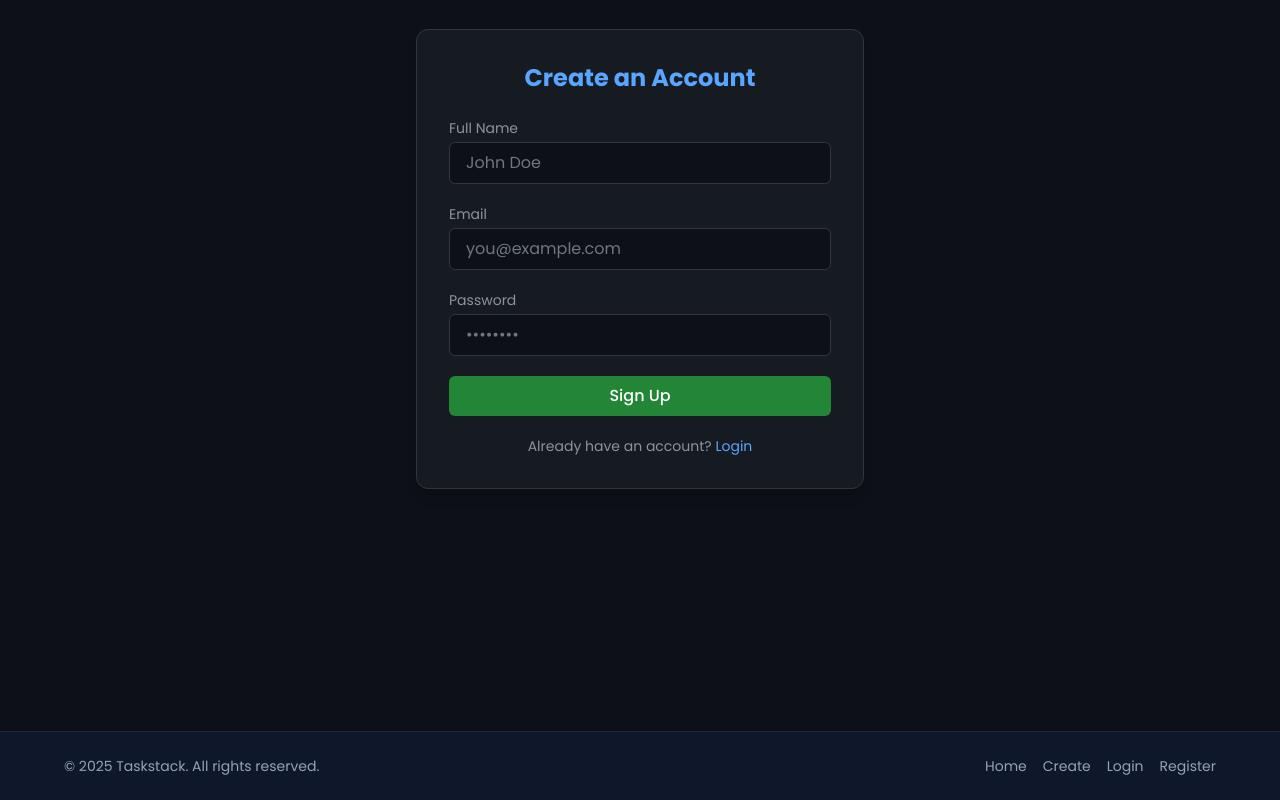
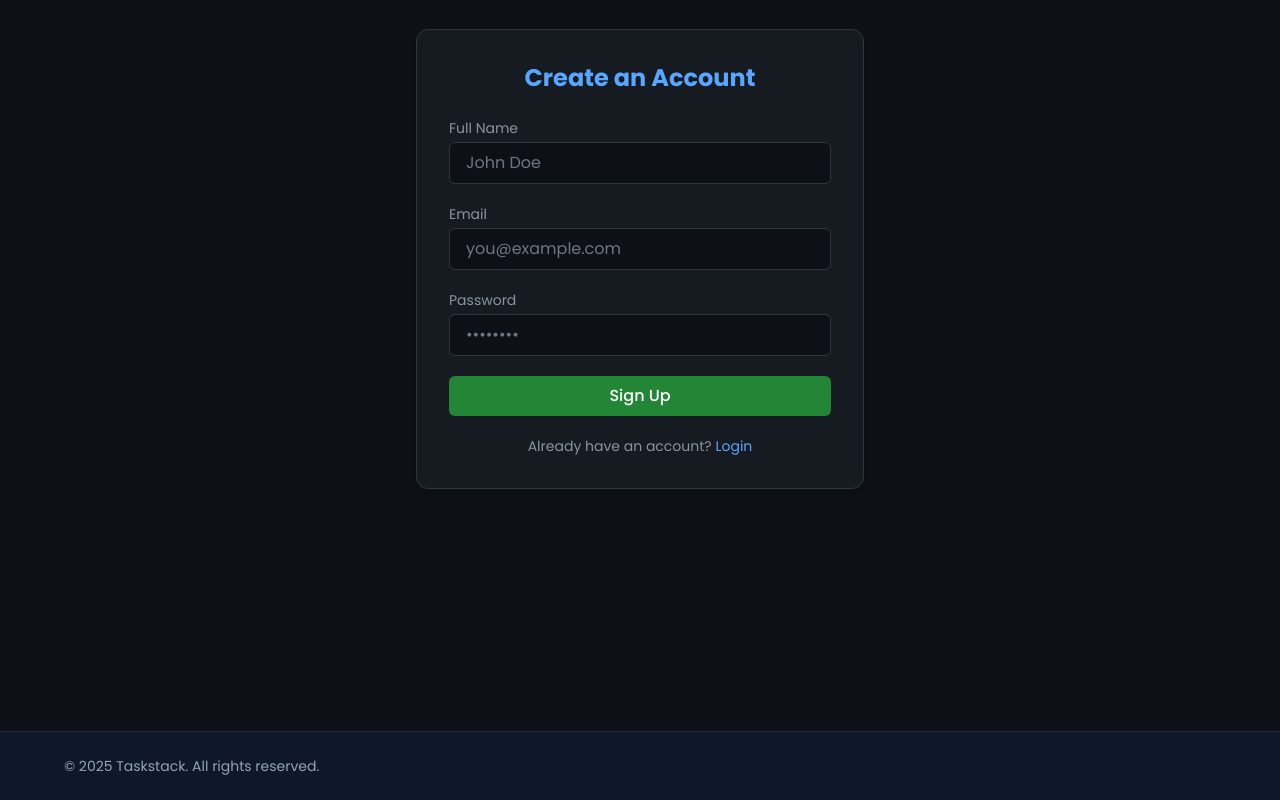
Before and after one commit to Hetansh9736/TaskStack, a React (Vite) app: page /register in a window 1280 px wide. Shown: the part 222-1022 px from the top of the page. Built offline with nearby package versions, Linux system fonts and the light colour scheme; no server answers.

Commit message:
sloved few issue in footer

```diff
--- a/src/Components/Footer.jsx
+++ b/src/Components/Footer.jsx
@@ -6,12 +6,7 @@ export default function Footer() {
     <footer className="bg-[#0f172a] border-t border-[#1e293b] text-[#94a3b8] text-sm py-6 px-4 mt-12">
       <div className="max-w-6xl mx-auto flex flex-col sm:flex-row justify-between items-center gap-4">
         <p>&copy; {new Date().getFullYear()} Taskstack. All rights reserved.</p>
-        <div className="flex gap-4">
-          <Link to="/" className="hover:text-blue-400">Home</Link>
-          <Link to="/createpost" className="hover:text-blue-400">Create</Link>
-          <Link to="/login" className="hover:text-blue-400">Login</Link>
-          <Link to="/register" className="hover:text-blue-400">Register</Link>
-        </div>
+
       </div>
     </footer>
   );
```
